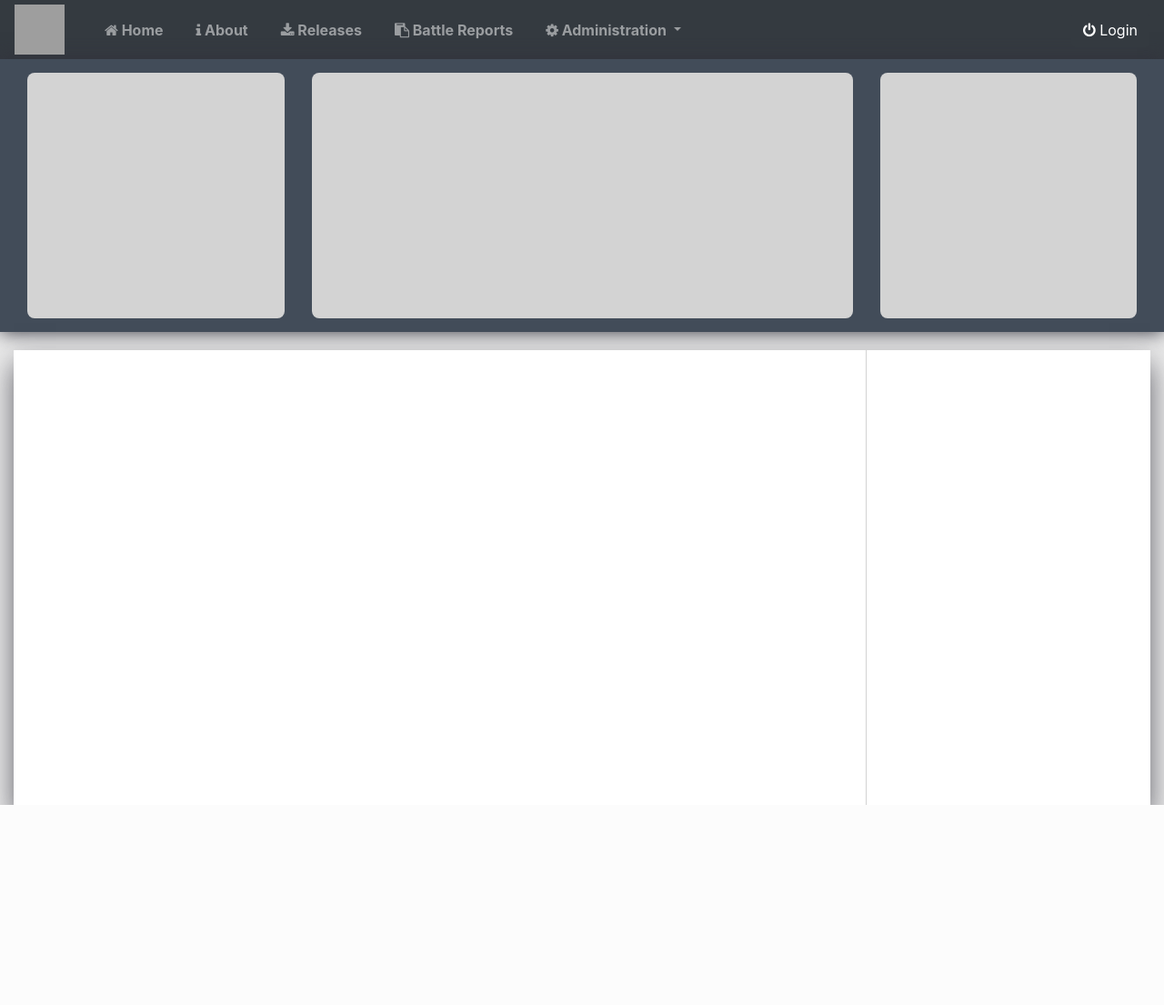
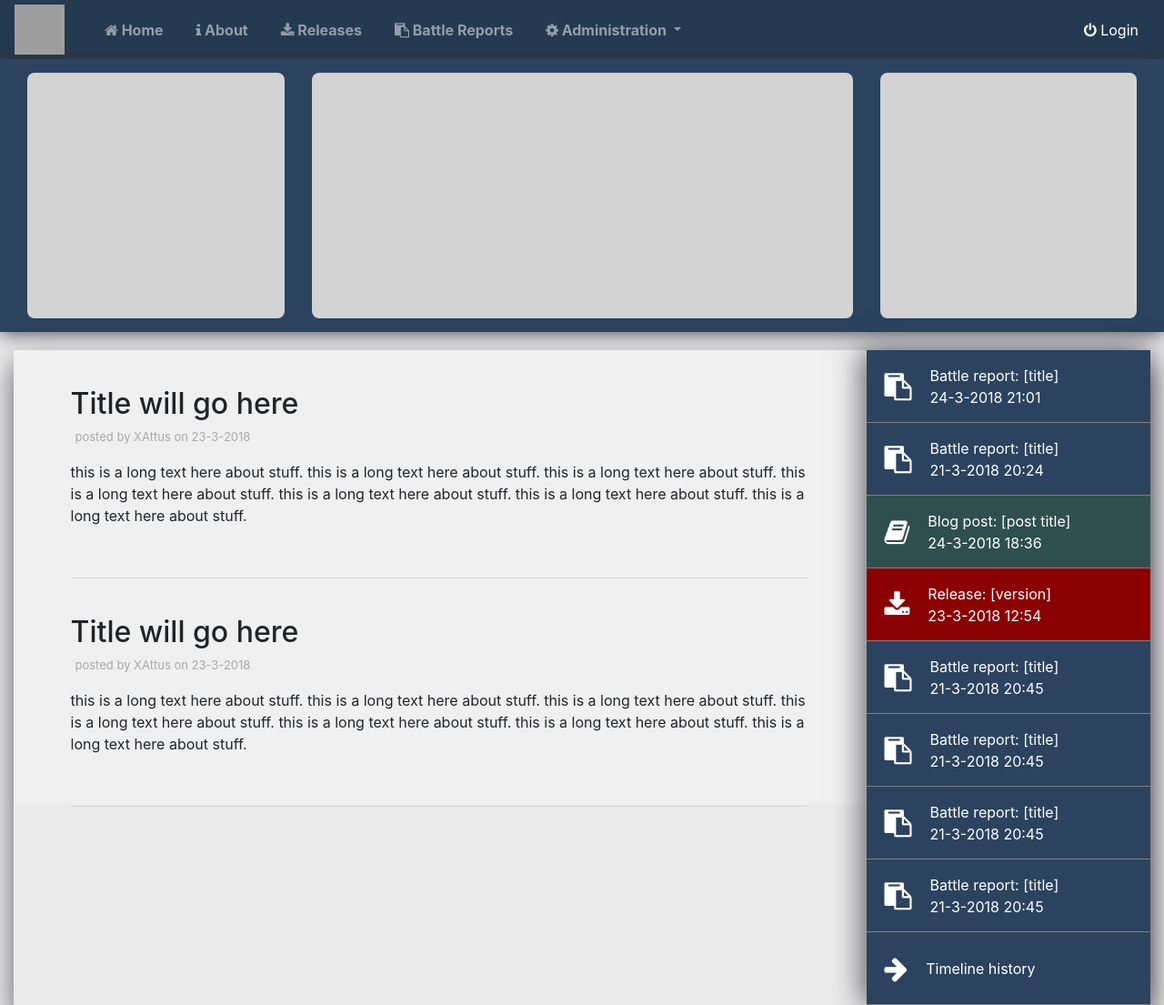
Before and after one commit to AttilaBalla/Fieldcommand, a Flask app: page / in a window 1280 px wide. Shown: the whole page at 91% size. Before the commit the page ends 885 px from the top, so only its background shows below. Run offline with Flask 2, Linux system fonts and the light colour scheme; some libraries are stand-ins or nearby versions; grey boxes are pictures that could not be loaded.

Commit message:
index page static content added

```diff
--- a/static/main.css
+++ b/static/main.css
@@ -8,12 +8,12 @@ body {
 
 #navbar_bg {
     height: 65px;
-    background-color:#343a40;
+    background-color:#243a51;
 }
 
 #banner_bg {
     height: 300px;
-    background-color: #424c59;
+    background-color:#2b435e;
     box-shadow: 0px 0px 20px rgba(50, 50, 60, 1)
 }
 
@@ -25,6 +25,31 @@ body {
 
 .navbar a {
     font-weight: bold;
+}
+
+.login_button {
+    border: none;
+    color: white;
+    background-color: transparent;
+}
+
+.login_button:hover {
+    border: none;
+    background-color: #007bff;
+}
+
+
+.dropdown-menu {
+    background-color: #424c59;
+}
+
+.dropdown-menu a {
+    color: white;
+}
+
+.dropdown-item:hover {
+    color: white;
+    background-color:#007bff;
 }
 
 .banner_container {
@@ -55,12 +80,68 @@ body {
 }
 
 #news_feed {
-    border-right: thin solid lightgrey;
     height: 500px;
-    background: white;
+    background: rgb(240, 240, 240);
+    padding-left: 5%;
+    padding-right: 5%;
+}
+
+.newsfeed_post {
+    padding-top: 40px;
+    padding-bottom: 40px;
+    border-bottom: thin solid lightgray;
+}
+
+.post_date {
+    margin-left: 5px;
+    color: darkgray;
+    font-size: 13px;
 }
 
 #sidebar {
-    height: 500px;
-    background: white;
+    box-shadow: -5px 0px 30px rgba(50, 50, 60, 0.75);
+    background: rgb(240, 240, 240);
+    padding: 0;
 }
+
+.timeline_item {
+    display: flex;
+    align-items: center;
+    height: 80px;
+    background-color: #2b435e;
+    border-bottom: thin solid grey;
+    color: white;
+    padding-left: 20px;
+}
+
+.timeline_item p {
+    margin: 0;
+}
+
+.timeline_item span {
+    font-size: 30px;
+    margin-right: 20px;
+}
+
+.timeline_release {
+    background: darkred;
+}
+
+.timeline_release:hover {
+    background: brown;
+    cursor: pointer;
+}
+
+.timeline_blog {
+    background: darkslategrey;
+}
+
+.timeline_blog:hover {
+    background: #396969;
+    cursor: pointer;
+}
+
+.timeline_report:hover {
+    background: #315986;
+    cursor: pointer;
+}
--- a/static/modal.css
+++ b/static/modal.css
@@ -9,7 +9,7 @@
 }
 
 .modal-content {
-    background-color: #212529;
+    background-color:#243a51;
     border-radius: 20px;
     width: 80%;
 }
--- a/templates/index.html
+++ b/templates/index.html
@@ -22,8 +22,86 @@
             <div class="container-fluid">
                 <div class="row core_container">
                     <div id="news_feed" class="col-9">
+                        <div class="newsfeed_post">
+                            <h2 class=post_title>Title will go here</h2>
+                            <p class="post_date">posted by XAttus on 23-3-2018</p>
+                            <div class=post_content>
+                                <p>this is a long text here about stuff. this is a long text here about stuff. this is a long text here about stuff. this is a long text here about stuff.
+                                        this is a long text here about stuff. this is a long text here about stuff. this is a long text here about stuff.
+                                </p>
+                            </div>
+                        </div>
+                        <div class="newsfeed_post">
+                            <h2 class=post_title>Title will go here</h2>
+                            <p class="post_date">posted by XAttus on 23-3-2018</p>
+                            <div class=post_content>
+                            <p>this is a long text here about stuff. this is a long text here about stuff. this is a long text here about stuff. this is a long text here about stuff.
+                                    this is a long text here about stuff. this is a long text here about stuff. this is a long text here about stuff.
+                            </p>
+                            </div>
+                        </div>
                     </div>
                     <div id="sidebar" class="col-3">
+                        <div class="timeline_item timeline_report">
+                            <span class="fa fa-clipboard" aria-hidden="true"></span>
+                            <div class="timeline_content">
+                                <p>Battle report: [title]</p>
+                                <p>24-3-2018 21:01</p>
+                            </div>
+                        </div>
+                        <div class="timeline_item timeline_report">
+                            <span class="fa fa-clipboard" aria-hidden="true"></span>
+                             <div class="timeline_content">
+                                <p>Battle report: [title]</p>
+                                <p>21-3-2018 20:24</p>
+                            </div>
+                        </div>
+                        <div class="timeline_item timeline_blog">
+                            <span class="fa fa-book" aria-hidden="true"></span>
+                            <div class="timeline_content">
+                                <p>Blog post: [post title]</p>
+                                <p>24-3-2018 18:36</p>
+                            </div>
+                        </div>
+                        <div class="timeline_item timeline_release">
+                            <span class="fa fa-download" aria-hidden="true"></span>
+                            <div class="timeline_content">
+                                <p>Release: [version]</p>
+                                <p>23-3-2018 12:54</p>
+                            </div>
+                        </div>
+                        <div class="timeline_item timeline_report">
+                            <span class="fa fa-clipboard" aria-hidden="true"></span>
+                            <div class="timeline_content">
+                                <p>Battle report: [title]</p>
+                                <p>21-3-2018 20:45</p>
+                            </div>
+                        </div>
+                        <div class="timeline_item timeline_report">
+                            <span class="fa fa-clipboard" aria-hidden="true"></span>
+                            <div class="timeline_content">
+                                <p>Battle report: [title]</p>
+                                <p>21-3-2018 20:45</p>
+                            </div>
+                        </div>
+                        <div class="timeline_item timeline_report">
+                            <span class="fa fa-clipboard" aria-hidden="true"></span>
+                            <div class="timeline_content">
+                                <p>Battle report: [title]</p>
+                                <p>21-3-2018 20:45</p>
+                            </div>
+                        </div>
+                        <div class="timeline_item timeline_report">
+                            <span class="fa fa-clipboard" aria-hidden="true"></span>
+                            <div class="timeline_content">
+                                <p>Battle report: [title]</p>
+                                <p>21-3-2018 20:45</p>
+                            </div>
+                        </div>
+                        <div class="timeline_item">
+                            <span class="fa fa-arrow-right" aria-hidden="true"></span>
+                            <p>Timeline history</p>
+                        </div>
                     </div>
                 </div>
             </div>
--- a/templates/navbar.html
+++ b/templates/navbar.html
@@ -30,7 +30,7 @@
         <div class="collapse navbar-collapse justify-content-end" id="navbarCollapse"></div>
         <ul class="navbar-nav">
             <li class="nav-item">
-                <button type="button" class="btn btn-dark" data-toggle="modal" data-target="#loginModal">
+                <button type="button" class="btn login_button" data-toggle="modal" data-target="#loginModal">
                     <i class="fa fa-power-off"></i> Login
                   </button>
                 <!--<a class="nav-link" href="#"><i class="fa fa-power-off"></i> Login</a> -->
```
